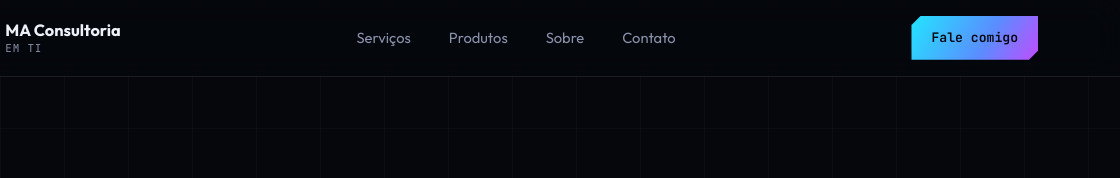
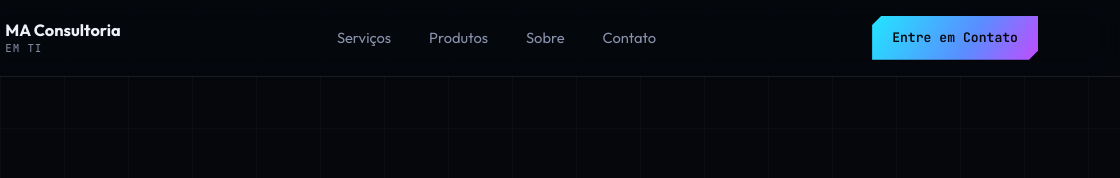
Before and after one commit to malexandre2020/maconsultoriaemti, a plain HTML site: page index.html in a window 1280 px wide. Shown: the top 178 px of the page, 160-1280 px from the left. Drawn offline with Linux system fonts and the light colour scheme.

Commit message:
Add files via upload

```diff
--- a/index.html
+++ b/index.html
@@ -379,7 +379,7 @@
       <a href="#sobre">Sobre</a>
       <a href="#contato">Contato</a>
     </div>
-    <a href="mailto:malexandre@maconsultoria.net" class="nav-cta cut-sm">Fale comigo</a>
+    <a href="mailto:malexandre@maconsultoria.net" class="nav-cta cut-sm">Entre em Contato</a>
   </nav>
 </header>
 
```
